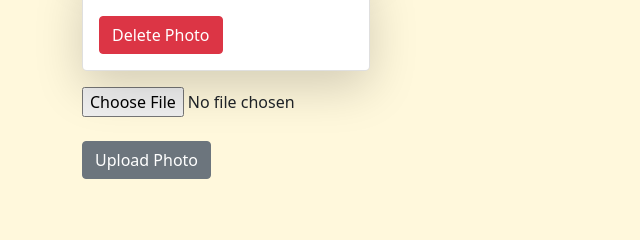
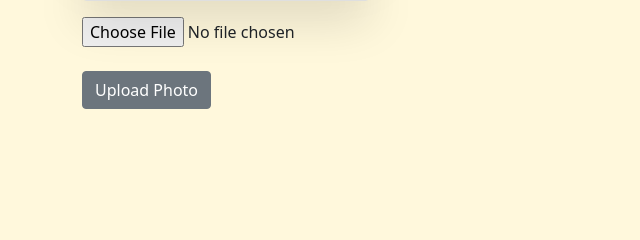
Before and after one commit to wingsforsophia/Django-Meal-Planner, a Django app: template main_app/templates/main_app/recipe_detail.html in a window 1280 px wide. Shown: the part 512-752 px from the top of the page, without its empty margins (0-640 px from the left). Run offline with Django 3.2, Linux system fonts and the light colour scheme; the template is opened without the code that fills it: values that come from a table or form of the project are taken from there, others are empty; tables that the repository leaves empty hold one stand-in row (values such as "Sample post"); grey boxes marked "Sample" are stand-in pictures; some libraries are stand-ins or nearby versions.

Commit message:
remove delete button from photos

```diff
--- a/main_app/templates/main_app/recipe_detail.html
+++ b/main_app/templates/main_app/recipe_detail.html
@@ -21,9 +21,7 @@
 
       <div class="card rounded-3 shadow-lg mb-3" style="width: 18rem;">
         <img src="{{photo.url}}" class="card-img-top" alt="recipe photo">
-      <div class="card-body">
-      <a href="#" class="btn btn-danger">Delete Photo</a>
-  </div>
+
 </div>
     {% empty %}
       <div class="card" style="width: 18rem;">No Photos Uploaded</div>
```
